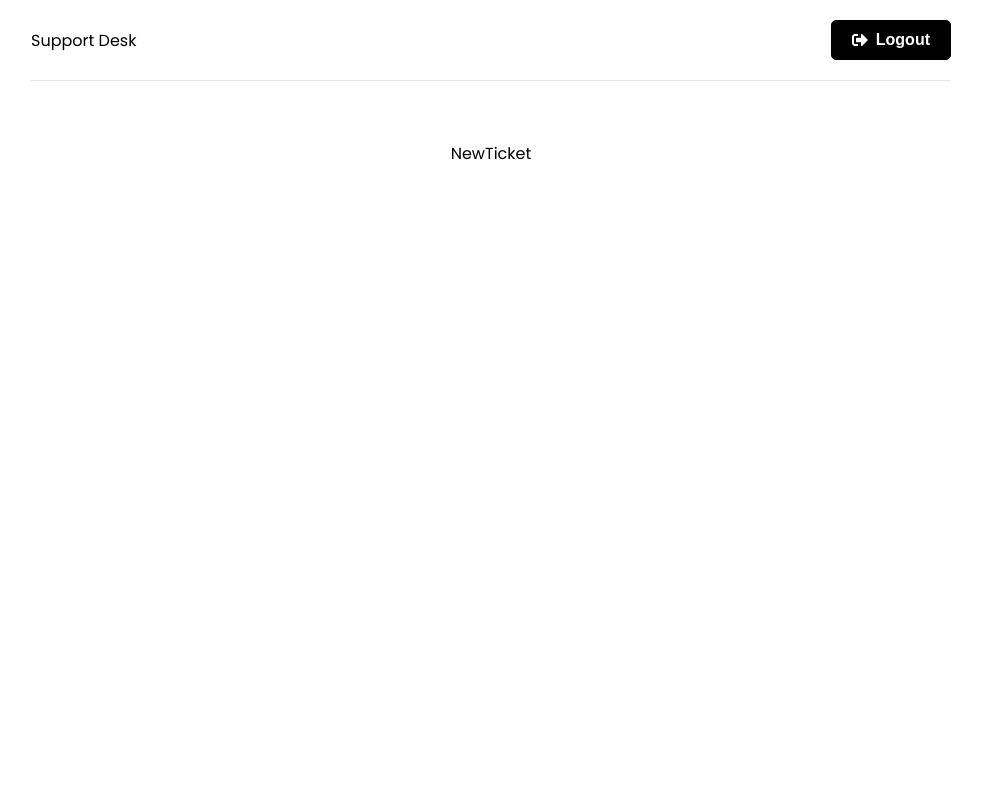
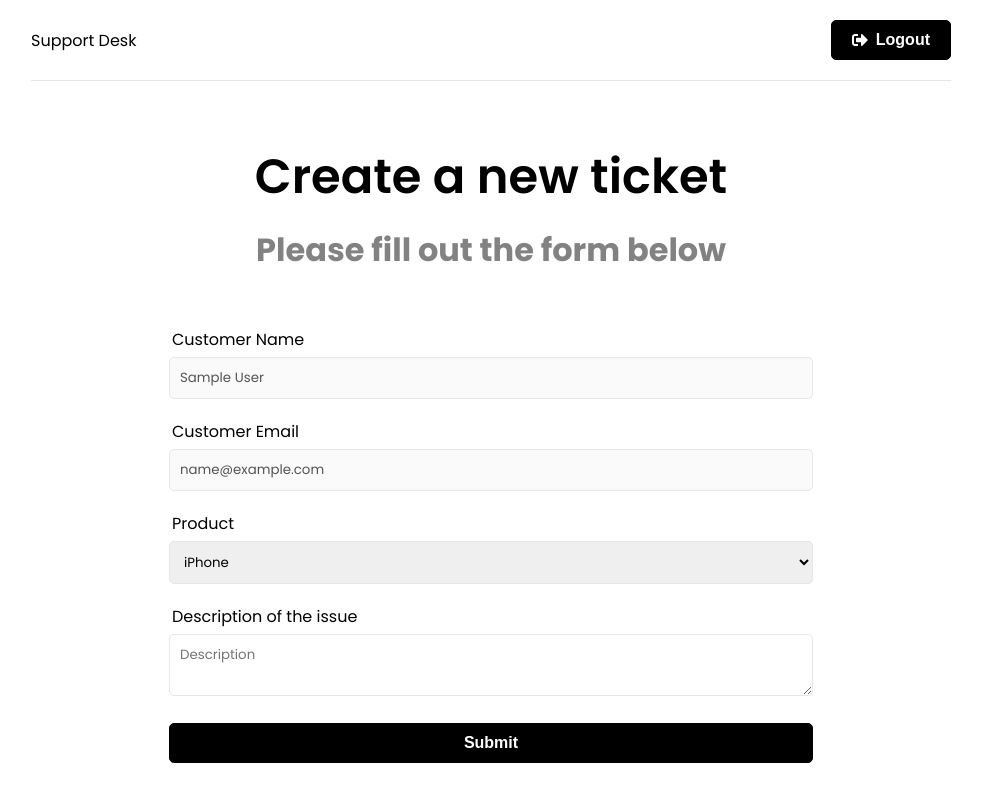
Before and after one commit to antsuarez3/support-desk, a React (Create React App) app in the folder frontend/: page /new-ticket in a window 1280 px wide. Shown: the whole page, without its empty margins (149-1131 px from the left). Built offline with nearby package versions, Linux system fonts and the light colour scheme; sample sign-in values are in the browser's storage.

Commit message:
New Ticket Form

```diff
--- a/frontend/src/pages/NewTicket.jsx
+++ b/frontend/src/pages/NewTicket.jsx
@@ -1,8 +1,67 @@
-import React from 'react'
+import { useState } from 'react'
+import { useSelector } from 'react-redux'
 
 function NewTicket() {
+  const { user } = useSelector((state) => state.auth)
+  const [name] = useState(user.name)
+  const [email] = useState(user.email)
+  const [product, setProduct] = useState('iPhone')
+  const [description, setDescription] = useState('')
+
+  const onSubmit = (e) => {
+    e.preventDefault()
+  }
+
   return (
-    <div>NewTicket</div>
+    <>
+      <section className='heading'>
+        <h1>Create a new ticket</h1>
+        <p>Please fill out the form below</p>
+      </section>
+
+      <section className='form'>
+        <div className='form-group'>
+          <label htmlFor='name'>Customer Name</label>
+          <input type='text' className='form-control' value={name} disabled />
+        </div>
+        <div className='form-group'>
+          <label htmlFor='email'>Customer Email</label>
+          <input type='text' className='form-control' value={email} disabled />
+        </div>
+        <form onSubmit={onSubmit}>
+          <div className='form-group'>
+            <label htmlFor='product'>Product</label>
+            <select
+              name='product'
+              id='product'
+              value={product}
+              onChange={(e) => setProduct(e.target.value)}
+            >
+              <option value='iPhone'>iPhone</option>
+              <option value='Macbook Pro'>Macbook Pro</option>
+              <option value='iMac'>iMac</option>
+              <option value='iPad'>iPad</option>
+            </select>
+          </div>
+          <div className='form-group'>
+            <label htmlFor='description'>Description of the issue</label>
+            <textarea
+              name='description'
+              id='description'
+              className='form-control'
+              placeholder='Description'
+              value={description}
+              onChange={(e) => setDescription(e.target.value)}
+            ></textarea>
+          </div>
+          <div className="form-group">
+            <button className="btn btn-block">
+              Submit
+            </button>
+          </div>
+        </form>
+      </section>
+    </>
   )
 }
 
```
